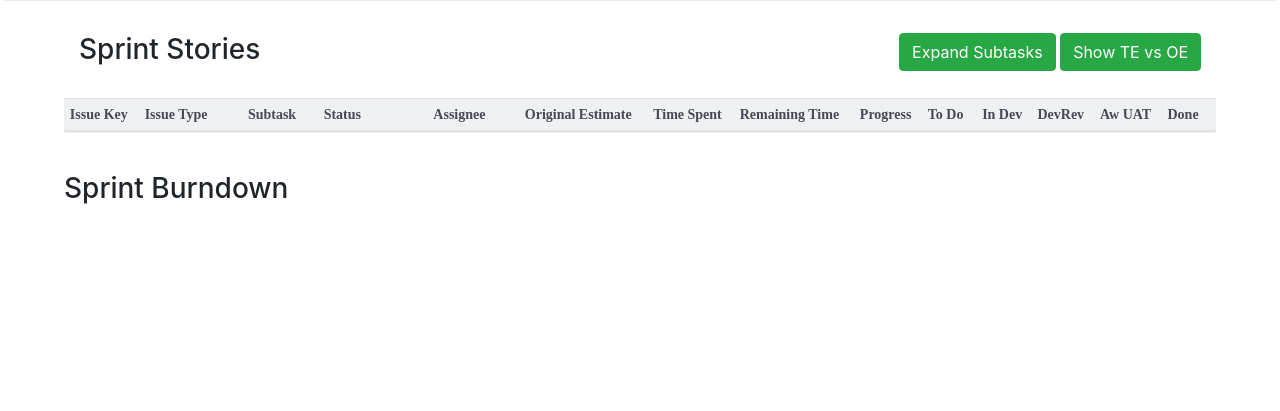
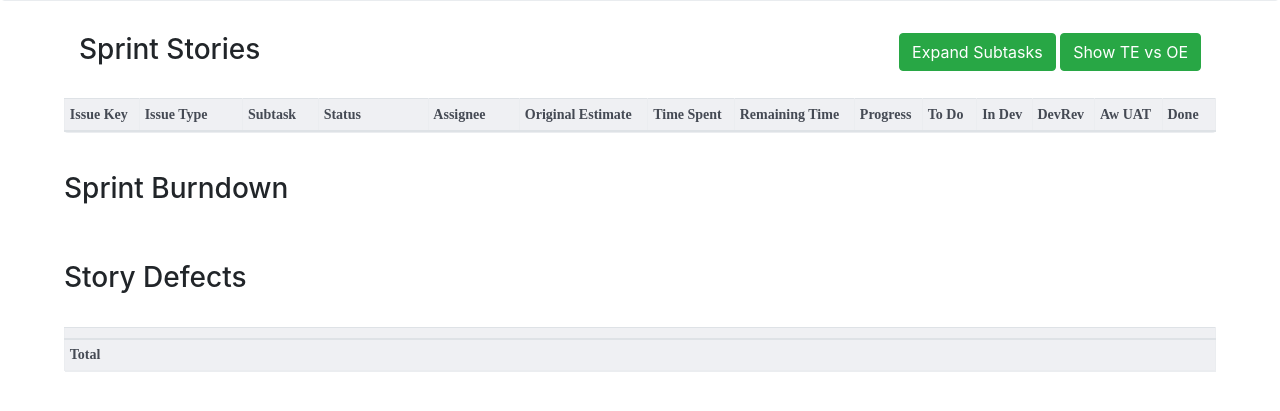
Before and after one commit to mlagridigital/jiraDashboard, a Flask app: template app/templates/index.html in a window 1280 px wide. Shown: the part 263-674 px from the top of the page. Run offline with Flask 2, Linux system fonts and the light colour scheme; the template is opened without the code that fills it, so the values that code supplies are empty; some libraries are stand-ins or nearby versions.

Commit message:
defects summary table

```diff
--- a/app/routes.py
+++ b/app/routes.py
@@ -12,9 +12,11 @@ def index(sprint_id):
 	# test_burndown = backend_burndown
 	frontend_burndown = apiRequests.get_burndown(data['stories'], 'Front End')
 	test_burndown = apiRequests.get_burndown(data['stories'], 'Test')
-	haxes_burndown = apiRequests.get_burndown_axes(data['stories'])
+
+	defects = apiRequests.get_defects(data['stories'])
+
 	return render_template('index.html', stories = (data['stories']),
-		backend_burndown = backend_burndown, frontend_burndown = frontend_burndown, test_burndown = test_burndown)
+		backend_burndown = backend_burndown, frontend_burndown = frontend_burndown, test_burndown = test_burndown, defects = defects)
 
 
 @app.route('/sprint/<int:sprint_id>/data')
--- a/app/static/styles/style.css
+++ b/app/static/styles/style.css
@@ -39,7 +39,7 @@ td, th {
 	vertical-align: middle;
 }
 
-th {
+th, th {
 	font-weight: 900;
 	background-color: rgba(235, 237, 240, 0.8)
 }
--- a/app/templates/index.html
+++ b/app/templates/index.html
@@ -156,6 +156,55 @@
 			<div class="col-xs-4 chart_div">
 				<div id="test_burndown_chart" class=""></div>
 			</div>
+		</div>
+		<div class="row">
+			<div class="col-xs-4 chart_div">
+				<div id="burndown_chart" class=""></div>
+			</div>
+		</div>
+
+		<!--  DEFECTS -->
+		<br>
+
+		<div class="row">
+			<h3>Story Defects</h3>
+		</div>
+
+		<br>
+
+		<div class="row">
+			<table class="table table-condensed">
+				<thead>
+					<tr>
+						<th></th>
+						{% for key in defects['defects_total_count'] %}
+						<th>{{ key }}</th>
+						{% endfor %}
+					</tr>
+				</thead>
+
+				<tbody>
+					{% for story in defects['stories_with_defects'] %}
+					<tr>
+						<td>{{ story['key'] }}</td>
+						{% for key in defects['defects_total_count'] %}
+						<td>{% if key in story['subtask_rootcauses'] %}{{ story['subtask_rootcauses'][key] }}{% else %}{% endif %}</td>
+						{% endfor %}
+					</tr>
+					{% endfor %}
+				</tbody>
+
+
+				<tfoot>
+					<tr>
+						<th>Total</th>
+						{% for key, item in defects['defects_total_count'].items() %}
+						<th key="{{ key }}">{{ item }}</th>
+						{% endfor %}
+					</tr>
+				</tfoot>
+
+			</table>
 		</div>
 
 	</div>
@@ -358,6 +407,8 @@
 
 
 
+
+
 </script>
 
 
--- a/data.csv
+++ b/data.csv
@@ -132,3 +132,9 @@
 2018-03-29 08:33:52.830000+11:00,408480
 2018-03-29 11:34:25.521000+11:00,408480
 2018-03-29 11:34:25.521000+11:00,394080
+2018-04-04 14:40:46.063000+10:00,394080
+2018-04-04 14:40:46.063000+10:00,394020
+2018-04-04 14:41:19.352000+10:00,394020
+2018-04-04 14:41:19.352000+10:00,379620
+2018-04-04 14:41:33.223000+10:00,379620
+2018-04-04 14:41:33.223000+10:00,372420
```
Also changed, not shown: app/apiRequests.py (+47 -6 lines), 1 other file.
